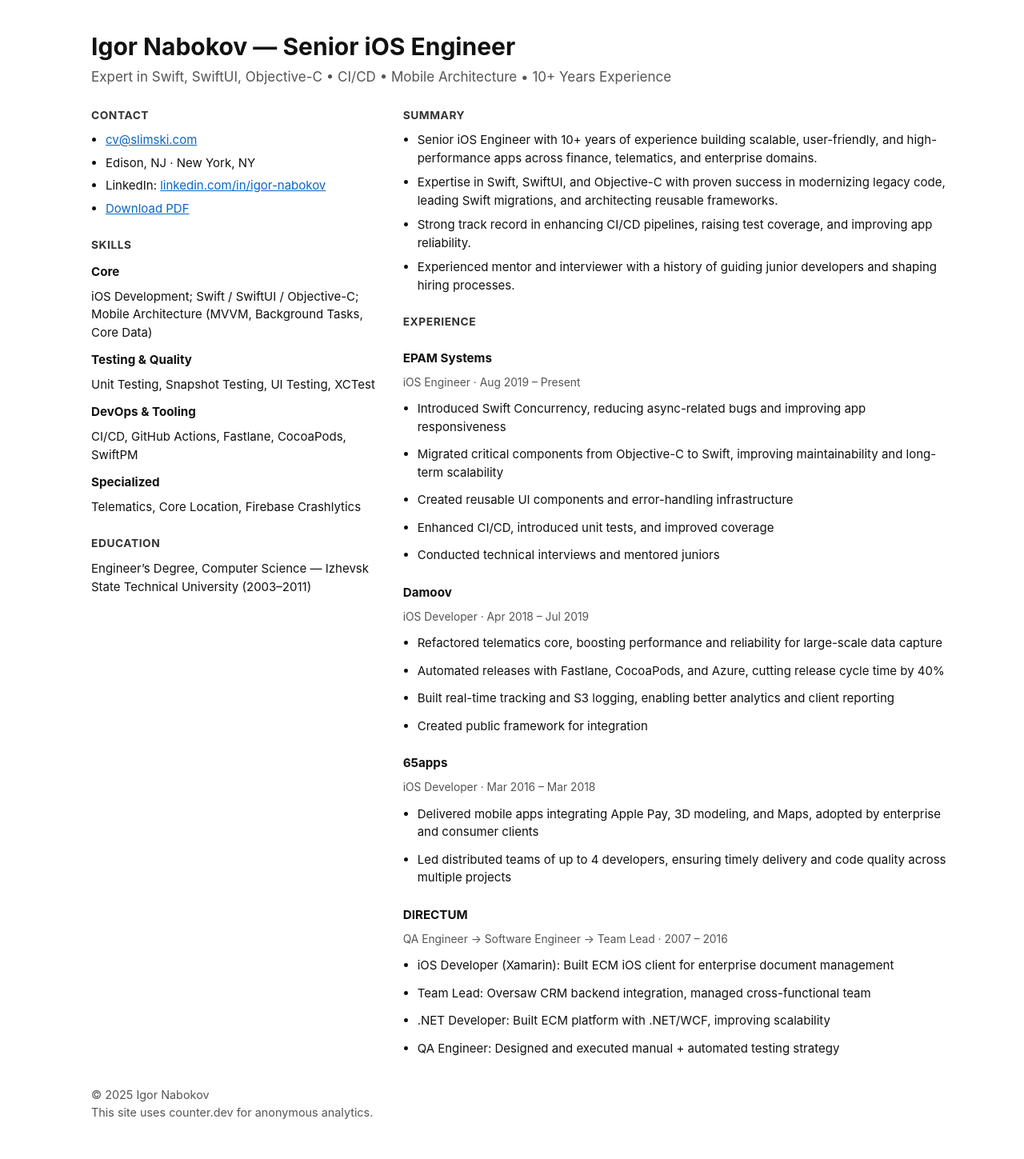
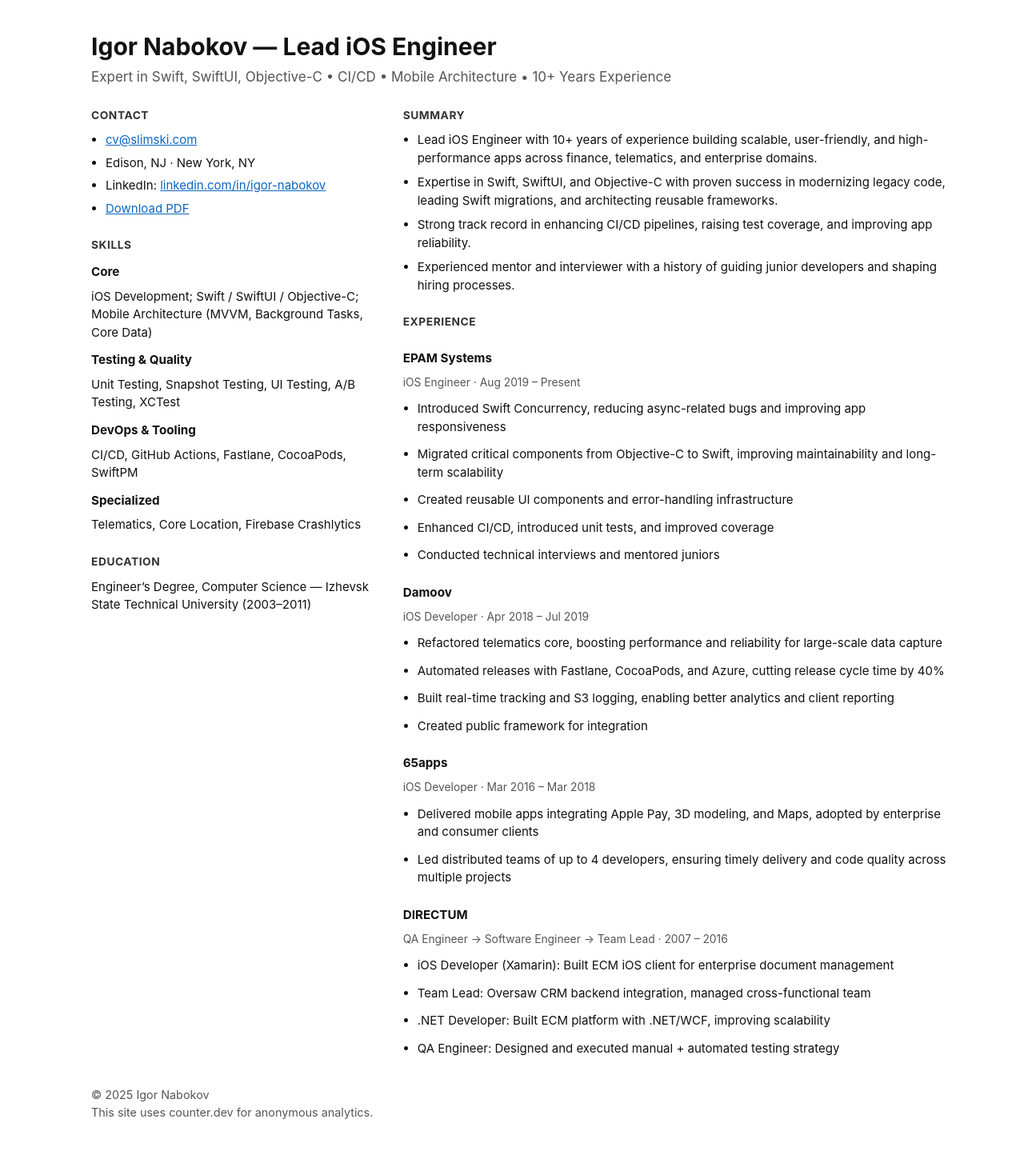
Before and after one commit to slimski/slimski.com, a Jekyll site: the page built from index.md, in a window 1280 px wide. Shown: the whole page at 80% size. Built offline with Jekyll 4.4.1, drawn with Linux system fonts in a browser that asks for light colours; comment, search, counter and statistics services are not loaded.

Commit message:
switched to lead

```diff
--- a/_data/resume.yml
+++ b/_data/resume.yml
@@ -1,7 +1,7 @@
-title: Igor Nabokov — Senior iOS Engineer
+title: Igor Nabokov — Lead iOS Engineer
 subtitle: Expert in Swift, SwiftUI, Objective-C • CI/CD • Mobile Architecture • 10+ Years Experience
 summary:
-  - Senior iOS Engineer with 10+ years of experience building scalable, user-friendly, and high-performance apps across finance, telematics, and enterprise domains.
+  - Lead iOS Engineer with 10+ years of experience building scalable, user-friendly, and high-performance apps across finance, telematics, and enterprise domains.
   - Expertise in Swift, SwiftUI, and Objective-C with proven success in modernizing legacy code, leading Swift migrations, and architecting reusable frameworks.
   - Strong track record in enhancing CI/CD pipelines, raising test coverage, and improving app reliability.
   - Experienced mentor and interviewer with a history of guiding junior developers and shaping hiring processes.
@@ -76,7 +76,7 @@
   - title: "Core"
     value: "iOS Development; Swift / SwiftUI / Objective-C; Mobile Architecture (MVVM, Background Tasks, Core Data)"
   - title: "Testing & Quality"
-    value: "Unit Testing, Snapshot Testing, UI Testing, XCTest"
+    value: "Unit Testing, Snapshot Testing, UI Testing, A/B Testing, XCTest"
   - title: "DevOps & Tooling"
     value: "CI/CD, GitHub Actions, Fastlane, CocoaPods, SwiftPM"
   - title: "Specialized"
```
